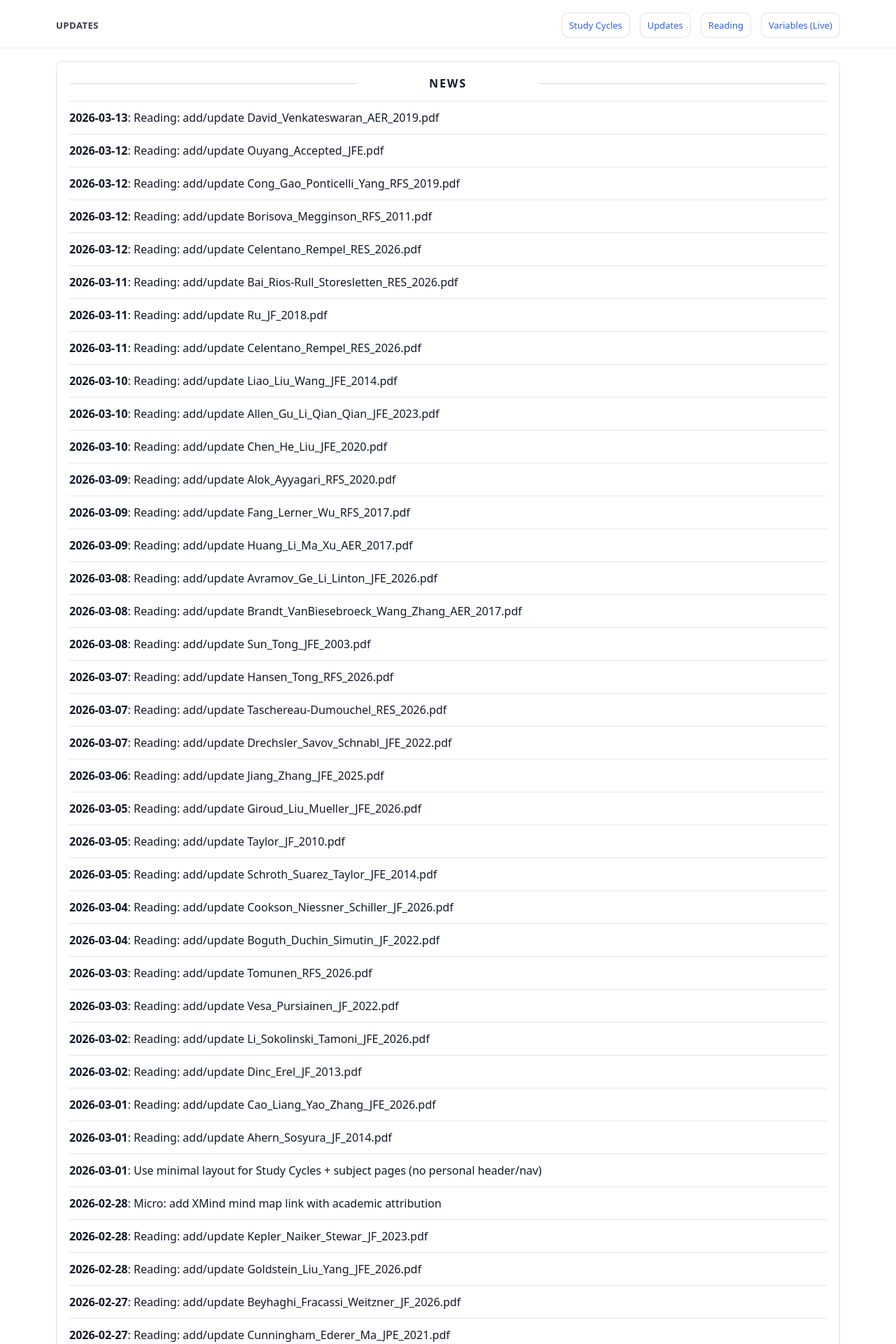
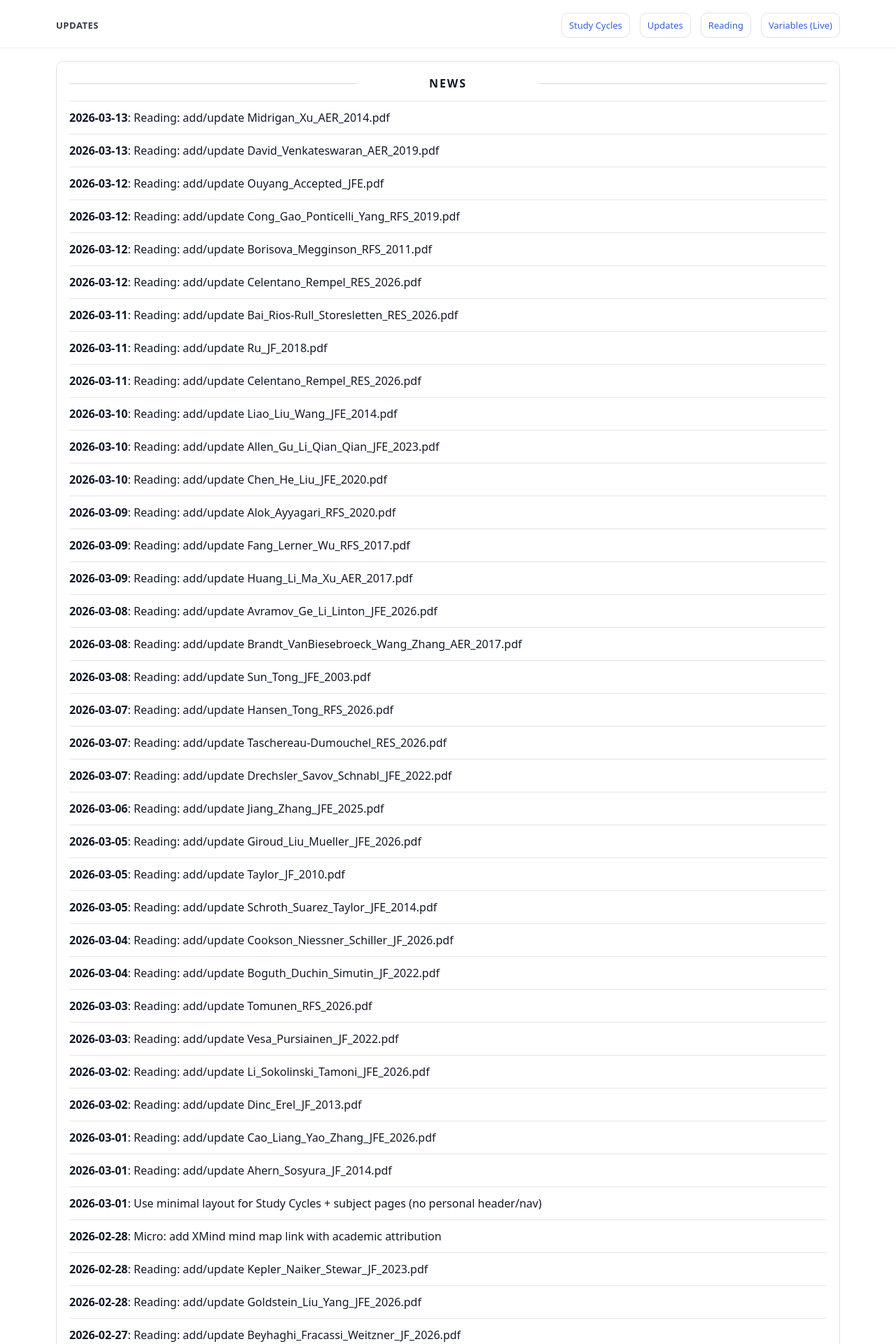
Before and after one commit to yaxinzn/study-archive, a Jekyll site: the page built from updates/index.md, in a window 1280 px wide. Shown: the top 1920 px of the page at 70% size. Built offline with Jekyll 4.4.1, drawn with Linux system fonts in a browser that asks for light colours; some of the changed text lies outside the part shown.

Commit message:
chore: update NEWS feed

```diff
--- a/_data/news.yml
+++ b/_data/news.yml
@@ -1,4 +1,7 @@
 # Auto-generated update history (sorted newest -> oldest). Do not edit manually.
+- ts: "1773400961"
+  date: "2026-03-13"
+  title: "Reading: add/update Midrigan_Xu_AER_2014.pdf"
 - ts: "1773400903"
   date: "2026-03-13"
   title: "Reading: add/update David_Venkateswaran_AER_2019.pdf"
```
